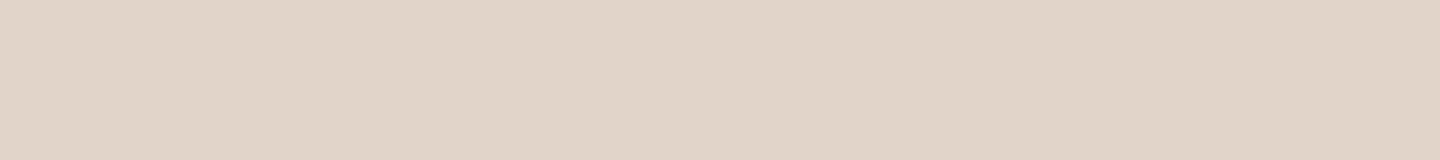
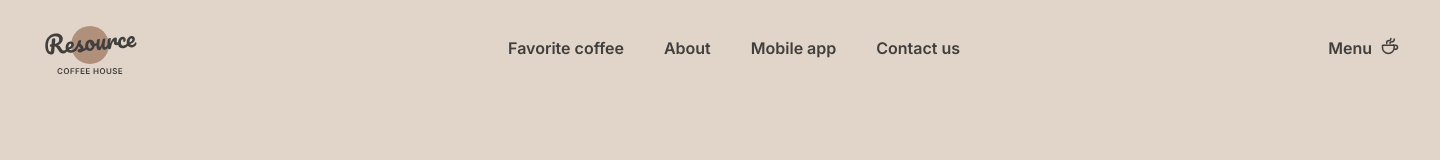
Before and after one commit to dron185/coffee-house, a plain HTML site: page coffee-house/home/index.html in a window 1280 px wide. Shown: the whole page, 1440 px wide, since content can reach past the window. Drawn offline with Linux system fonts and the light colour scheme.

Commit message:
feat: add header

```diff
--- a/coffee-house/home/index.html
+++ b/coffee-house/home/index.html
@@ -11,6 +11,31 @@
   <title>Coffee-House</title>
 </head>
 <body>
+  <div class="wrapper">
+    <header class="header">
+      <div class="header__container container">
+        <a href="#!" class="header__logo">
+          <img src="../assets/svg/logo.svg" alt="logo coffee house">
+        </a>
+        <nav class="header__nav">
+          <ul class="header__list">
+            <li class="header__item"><a href="#favorite" class="header__item-link">Favorite coffee</a></li>
+            <li class="header__item"><a href="#about" class="header__item-link">About</a></li>
+            <li class="header__item"><a href="#mobile" class="header__item-link">Mobile app</a></li>
+            <li class="header__item"><a href="#contact" class="header__item-link">Contact us</a></li>
+          </ul>
+        </nav>
+        <a href="../menu/" class="header__link-menu menu-link">
+          <div class="menu-link__text">Menu</div>
+          <img src="../assets/svg/coffee-cup.svg" alt="coffee-cup" class="menu-link__icon">
+        </a>
+      </div>
+    </header>
+    <main class="main">
 
+    </main>
+    <footer class="footer"></footer>
+  </div>
+  <script src="script.js"></script>
 </body>
 </html>
--- a/coffee-house/home/style.css
+++ b/coffee-house/home/style.css
@@ -10,6 +10,7 @@
 
 a {
   text-decoration: none;
+  color: inherit;
 }
 
 ul, ol, li {
@@ -58,3 +59,92 @@ body {
 }
 
 /* ----------header---------- */
+
+.header {
+  padding: 20px 0;
+  min-height: 100px;
+}
+
+.header__container {
+  display: flex;
+  align-items: center;
+  justify-content: space-between;
+  font-size: 16px;
+  line-height: 150%;
+}
+
+.header__logo {
+}
+
+.header__nav {
+}
+
+.header__list {
+  display: flex;
+  flex-wrap: wrap;
+  align-items: center;
+  gap: 40px;
+}
+
+.header__item {
+  padding-bottom: 4px;
+  position: relative;
+}
+
+.header__item::after {
+  position: absolute;
+  content: '';
+  width: 100%;
+  height: 2px;
+  background-color: #403f3d;
+  bottom: 0;
+  left: 0;
+  right: 0;
+  transform: scaleX(0);
+  /* transform-origin: center; - по умолчанию*/
+  transition: transform 0.3s ease;
+}
+
+.header__item:hover::after {
+  transform: scaleX(1);
+  /* transform-origin: center; */
+  transition: transform 0.3s ease;
+}
+
+.header__item-link {
+}
+
+.header__link-menu {
+  display: flex;
+}
+
+.menu-link {
+  padding-bottom: 4px;
+  position: relative;
+}
+
+.menu-link::after {
+  position: absolute;
+  content: '';
+  width: 100%;
+  height: 2px;
+  background-color: #403f3d;
+  bottom: 0;
+  left: 0;
+  right: 0;
+  transform: scaleX(0);
+  transition: transform 0.3s ease;
+}
+
+.menu-link:hover::after {
+  transform: scaleX(1);
+  transition: transform 0.3s ease;
+}
+
+.menu-link__text {
+  margin-right: 8px;
+}
+.menu-link__icon {
+  width: 20px;
+  height: 20px;
+}
```
Also changed, not shown: coffee-house/assets/svg/coffee-cup.svg (added), coffee-house/assets/svg/logo.svg (added).
